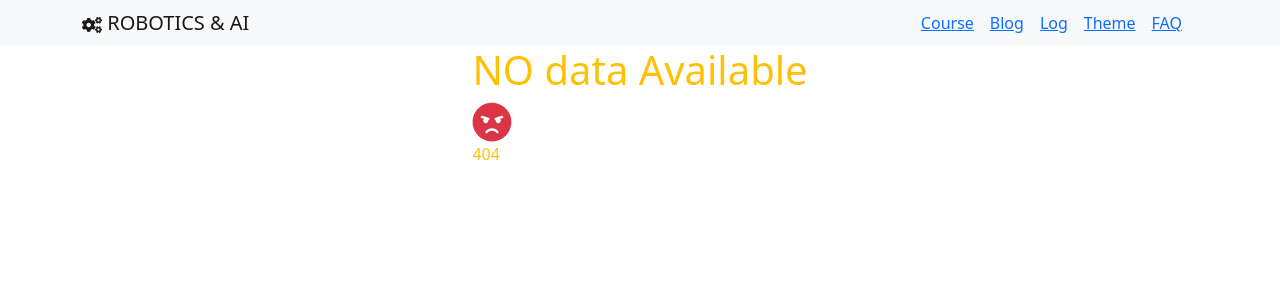
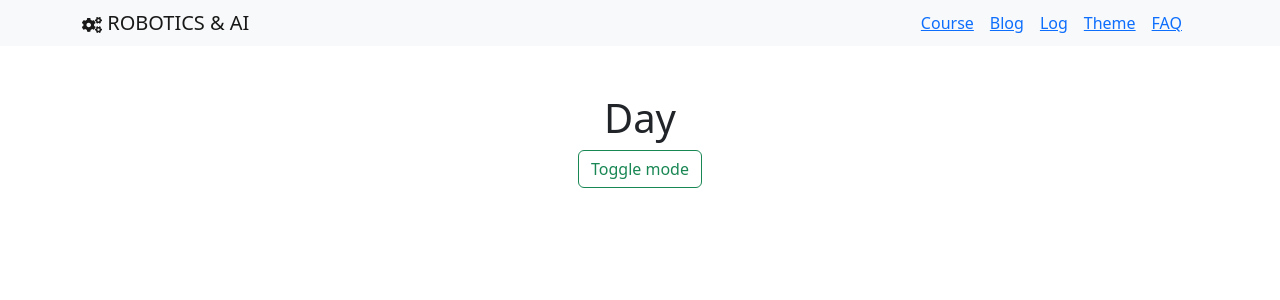
Before and after one commit to Bijoykrishna11/assignment10client, a React (Create React App) app: page /theme in a window 1280 px wide. Before the commit this address had no page. Shown: the top 300 px of the page. Built offline with nearby package versions, Linux system fonts and the light colour scheme.

Commit message:
added toggle

```diff
--- a/src/Components/Header/Header.js
+++ b/src/Components/Header/Header.js
@@ -19,7 +19,7 @@ const Header = () => {
                         <Link className='pe-3 ' to='/course'>Course</Link>
                         <Link className='pe-3' to="/blog">Blog</Link>
                         <Link className='pe-3' to='/login'>Log </Link>
-                        <Link className='pe-3' to="/them">Theme</Link>
+                        <Link className='pe-3' to="/theme">Theme</Link>
                         <Link className='pe-3' to="/faq" >FAQ</Link>
 
                     </Nav>
--- a/src/Components/Routes/Routes.js
+++ b/src/Components/Routes/Routes.js
@@ -6,6 +6,7 @@ import Course from '../Course/Course'
 import Register from "../Register/Register";
 import Faq from "../Faq/Faq";
 import { FaAngry } from "react-icons/fa";
+import Theme from "../Theme/Theme";
 
 
 export const routes = createBrowserRouter([
@@ -44,6 +45,11 @@ export const routes = createBrowserRouter([
 
             },
             {
+                path: "/theme",
+                element: <Theme></Theme>
+
+            },
+            {
                 path: '*',
                 element:
                     <div className="text-warning d-flex justify-content-center">
--- /dev/null
+++ b/src/Components/Theme/Theme.js
@@ -0,0 +1,29 @@
+import React, { useState } from 'react';
+import Button from 'react-bootstrap/Button';
+
+const Theme = () => {
+
+    const [mode, setmode] = useState('Day');
+
+    const changeName = () => {
+
+        let value = mode;
+        if (value === "Day") {
+            setmode('Nignt')
+        }
+        else {
+            setmode('Day')
+        }
+
+
+    }
+
+    return (
+        <div className='App mt-5'>
+            <h1>{mode}</h1>
+            <Button onClick={changeName} variant="outline-success">Toggle mode</Button>
+        </div>
+    );
+};
+
+export default Theme;
```
